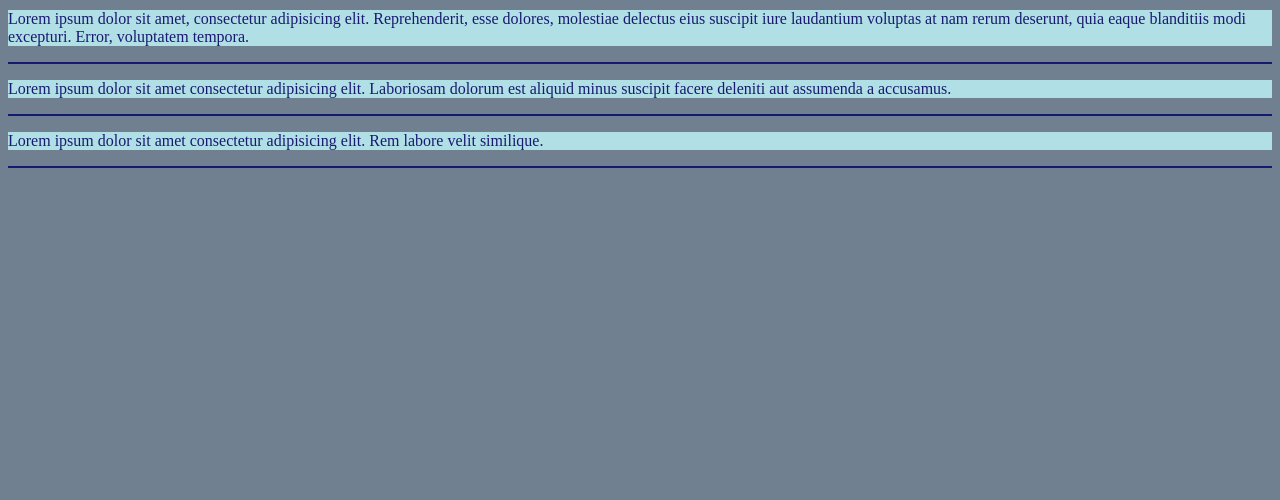
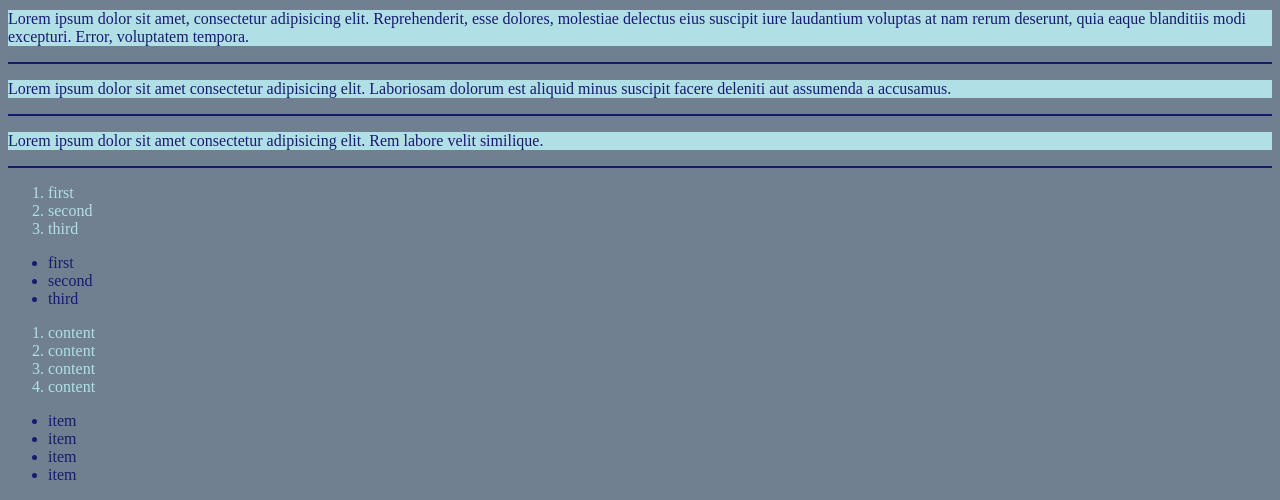
Before and after one commit to dgaleana1/Third-Website, a plain HTML site: page index.html in a window 1280 px wide. Shown: the part 436-936 px from the top of the page. Before the commit the page ends 800 px from the top, so only its background shows below. Drawn offline with Linux system fonts and the light colour scheme.

Commit message:
ordered and unordered lists

```diff
--- a/index.html
+++ b/index.html
@@ -1,26 +1,32 @@
 <!DOCTYPE html>
 <html>
+
 <head>
     <title> Third Website </title>
     <link rel="stylesheet" href="style.css">
 </head>
+
 <body>
     <h1> Third Website </h1>
 
     <p> third website in play </p>
 
-        <img src="https://cst.brightspotcdn.com/dims4/default/5841894/2147483647/strip/true/crop/3952x2635+0+0/resize/840x560!/quality/90/?url=https%3A%2F%2Fcdn.vox-cdn.com%2Fthumbor%2FBMMXXe3MDnIpxyLLGIzmaVKWWHs%3D%2F0x0%3A3952x2635%2F3952x2635%2Ffilters%3Afocal%281976x1318%3A1977x1319%29%2Fcdn.vox-cdn.com%2Fuploads%2Fchorus_asset%2Ffile%2F24305578%2FWEATHER_020322_11.jpg" alt=""
-        width="300px" height="200px">
+    <img src="https://cst.brightspotcdn.com/dims4/default/5841894/2147483647/strip/true/crop/3952x2635+0+0/resize/840x560!/quality/90/?url=https%3A%2F%2Fcdn.vox-cdn.com%2Fthumbor%2FBMMXXe3MDnIpxyLLGIzmaVKWWHs%3D%2F0x0%3A3952x2635%2F3952x2635%2Ffilters%3Afocal%281976x1318%3A1977x1319%29%2Fcdn.vox-cdn.com%2Fuploads%2Fchorus_asset%2Ffile%2F24305578%2FWEATHER_020322_11.jpg"
+        alt="" width="300px" height="200px">
 
-        <img src=" https://t4.ftcdn.net/jpg/03/16/15/19/360_F_316151909_z9VPw38gw7z6xOd4vVE3iUHiOTldcY7R.jpg" alt="" width="400px" height="300px">
+    <img src=" https://t4.ftcdn.net/jpg/03/16/15/19/360_F_316151909_z9VPw38gw7z6xOd4vVE3iUHiOTldcY7R.jpg" alt=""
+        width="400px" height="300px">
 
     <hr id="specialhr">
 
-        <p id="special"> Lorem ipsum dolor sit amet, consectetur adipisicing elit. Reprehenderit, esse dolores, molestiae delectus eius suscipit iure laudantium voluptas at nam rerum deserunt, quia eaque blanditiis modi excepturi. Error, voluptatem tempora.</p>
+    <p id="special"> Lorem ipsum dolor sit amet, consectetur adipisicing elit. Reprehenderit, esse dolores, molestiae
+        delectus eius suscipit iure laudantium voluptas at nam rerum deserunt, quia eaque blanditiis modi excepturi.
+        Error, voluptatem tempora.</p>
 
     <hr>
 
-        <p id="special2"> Lorem ipsum dolor sit amet consectetur adipisicing elit. Laboriosam dolorum est aliquid minus suscipit facere deleniti aut assumenda a accusamus.</p>
+    <p id="special2"> Lorem ipsum dolor sit amet consectetur adipisicing elit. Laboriosam dolorum est aliquid minus
+        suscipit facere deleniti aut assumenda a accusamus.</p>
 
     <hr>
 
@@ -28,5 +34,33 @@
 
     <hr>
 
+    <!-- odrered list -->
+    <ol>
+        <li> first </li>
+        <li> second </li>
+        <li> third </li>
+    </ol>
+    <!-- end ordered list  -->
+    <!-- unordered list  -->
+    <ul>
+        <li> first </li>
+        <li> second </li>
+        <li> third </li>
+    </ul>
+    <!-- end of unordered list  -->
+    <ol>
+        <li>content</li>
+        <li>content</li>
+        <li>content</li>
+        <li>content</li>
+    </ol>
+    <ul>
+        <li>item</li>
+        <li>item</li>
+        <li>item</li>
+        <li>item</li>
+    </ul>
+
 </body>
+
 </html>
--- a/style.css
+++ b/style.css
@@ -1,39 +1,47 @@
-body{
-    background-color:slategrey;
-    color:white;
+body {
+    background-color: slategrey;
+    color: white;
 }
 
-h1{
-    color:paleturquoise;
+h1 {
+    color: paleturquoise;
 }
 
-p{
-    color:aliceblue;
+p {
+    color: aliceblue;
 }
 
-img{
+img {
     border-radius: 50%;
 }
 
-#special{
-    color:#191970;
-    background-color:#B0E0E6
+#special {
+    color: #191970;
+    background-color: #B0E0E6
 }
 
-#special2{
-    color:#191970;
-    background-color:#B0E0E6
+#special2 {
+    color: #191970;
+    background-color: #B0E0E6
 }
 
-#special3{
-    color:#191970;
-    background-color:#B0E0E6
+#special3 {
+    color: #191970;
+    background-color: #B0E0E6
 }
 
-hr{
-    border:1px solid #191970;
+hr {
+    border: 1px solid #191970;
 }
 
-#specialhr{
+#specialhr {
     border: 2px solid #191970;
 }
+
+ol{
+    color: #B0E0E6;
+}
+
+ul{
+    color:#191970;
+}
```
Lines whose indentation alone changed are shown as unchanged.
